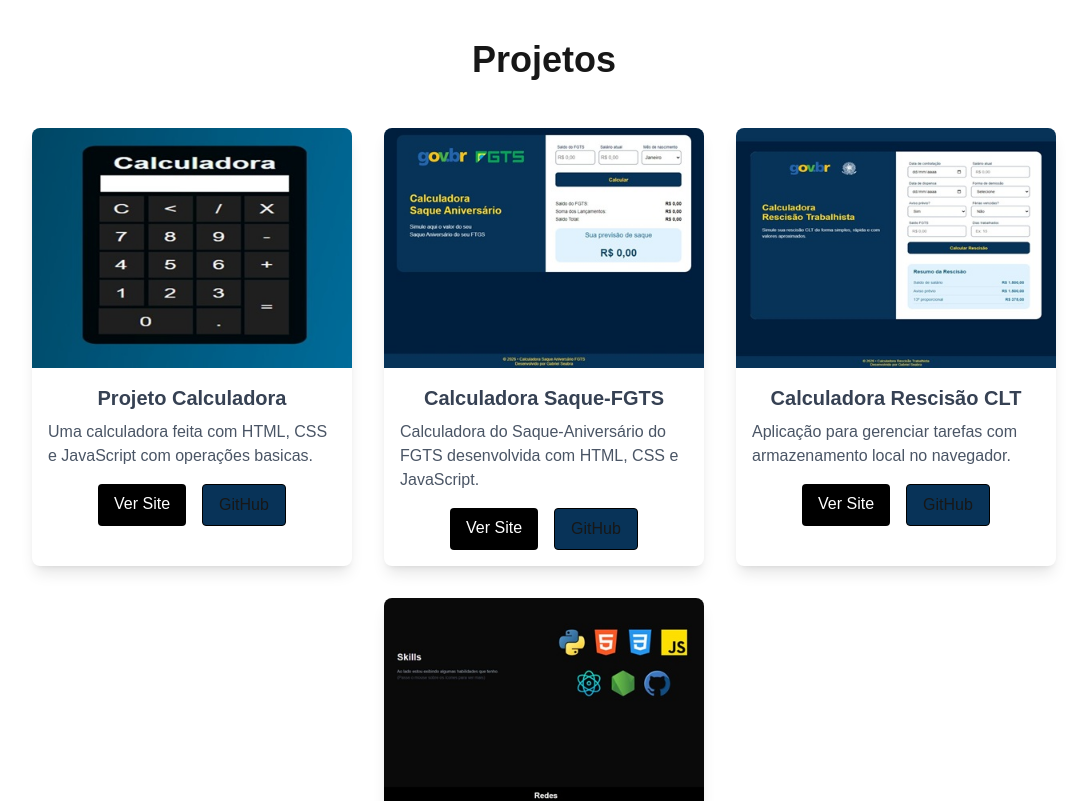
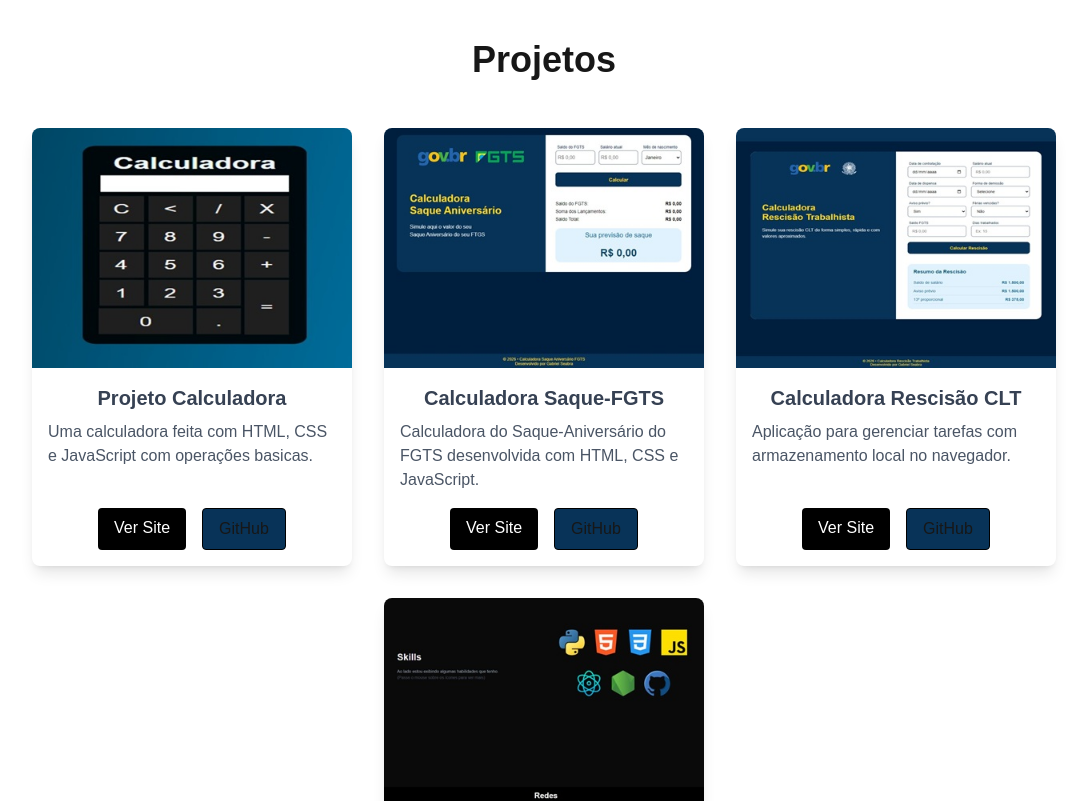
Before and after one commit to gmsea/gabriel-seabra-portfolio, a Next.js app: page / in a window 1280 px wide. Shown: the part 1680-2481 px from the top of the page, without its empty margins (96-1183 px from the left). Built offline with nearby package versions, Linux system fonts and the light colour scheme.

Commit message:
style: alinha botões dos cards de projetos usando flexbox

```diff
--- a/app/page.tsx
+++ b/app/page.tsx
@@ -88,11 +88,11 @@ export default function home() {
         <div className="flex flex-wrap justify-center gap-8">
 
           {/* CARD 1 */}
-          <div className="bg-white shadow-lg rounded-lg overflow-hidden w-80">
+          <div className="bg-white shadow-lg rounded-lg overflow-hidden w-80 flex flex-col">
 
             <img src="/Projeto-calculadora.jpeg" alt="Projeto Calculadora" />
 
-            <div className="p-4">
+            <div className="p-4 flex flex-col flex-grow">
 
               <h3 className="text-xl font-bold mb-2 text-center text-gray-700">
                 Projeto Calculadora
@@ -102,7 +102,7 @@ export default function home() {
                 Uma calculadora feita com HTML, CSS e JavaScript com operações basicas.
               </p>
 
-              <div className="flex gap-4 justify-center" >
+              <div className="flex gap-4 justify-center mt-auto" >
 
                 <a href="#" className="bg-black text-white px-4 py-2 rounded hover:bg-gray-800">
                   Ver Site
@@ -117,11 +117,11 @@ export default function home() {
           </div>
 
           {/* CARD 2 */}
-          <div className="bg-white shadow-lg rounded-lg overflow-hidden w-80">
+          <div className="bg-white shadow-lg rounded-lg overflow-hidden w-80 flex flex-col">
 
             <img src="/Projeto-fgts.jpeg" alt="Projeto Calculadora de Saque FGTS" />
 
-            <div className="p-4">
+            <div className="p-4 flex flex-col flex-grow">
 
               <h3 className="text-xl font-bold mb-2 text-center text-gray-700">
                 Calculadora Saque-FGTS
@@ -131,7 +131,7 @@ export default function home() {
                 Calculadora do Saque-Aniversário do FGTS desenvolvida com HTML, CSS e JavaScript.
               </p>
 
-              <div className="flex gap-4 justify-center" >
+              <div className="flex gap-4 justify-center mt-auto" >
 
                 <a href="#" className="bg-black text-white px-4 py-2 rounded hover:bg-gray-800">
                   Ver Site
@@ -146,11 +146,11 @@ export default function home() {
           </div>
 
           {/* CARD 3 */}
-          <div className="bg-white shadow-lg rounded-lg overflow-hidden w-80">
+          <div className="bg-white shadow-lg rounded-lg overflow-hidden w-80 flex flex-col">
 
             <img src="/Projeto-calculadora-rescisao.jpeg" alt="Projeto 3" />
 
-            <div className="p-4">
+            <div className="p-4 flex flex-col flex-grow">
 
               <h3 className="text-xl font-bold mb-2 text-center text-gray-700">
                 Calculadora Rescisão CLT
@@ -161,7 +161,7 @@ export default function home() {
                 local no navegador.
               </p>
 
-              <div className="flex gap-4 justify-center" >
+              <div className="flex gap-4 justify-center mt-auto" >
 
                 <a href="#" className="bg-black text-white px-4 py-2 rounded hover:bg-gray-800">
                   Ver Site
@@ -176,11 +176,11 @@ export default function home() {
           </div>
 
           {/* CARD 4 */}
-          <div className="bg-white shadow-lg rounded-lg overflow-hidden w-80">
+          <div className="bg-white shadow-lg rounded-lg overflow-hidden w-80 flex flex-col">
 
             <img src="/Projeto-portifolio.jpeg" alt="Projeto 4" />
 
-            <div className="p-4">
+            <div className="p-4 flex flex-col flex-grow">
 
               <h3 className="text-xl font-bold mb-2 text-center text-gray-700">
                 Projeto Portifólio
@@ -191,7 +191,7 @@ export default function home() {
                 apresentando meus projetos, habilidades e informações profissionais.
               </p>
 
-              <div className="flex gap-4 justify-center" >
+              <div className="flex gap-4 justify-center mt-auto" >
 
                 <a href="#" className="bg-black text-white px-4 py-2 rounded hover:bg-gray-800">
                   Ver Site
```
